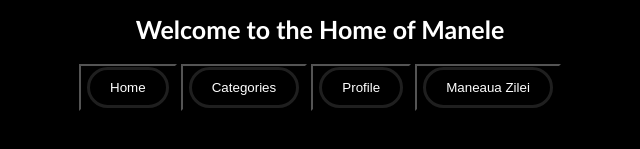
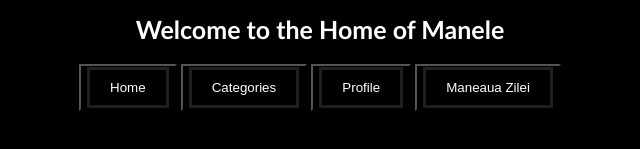
Before and after one commit to chefjamal/ManeleFlix, a plain HTML site: page index.html in a window 1280 px wide. Shown: the part 245-394 px from the top of the page, 320-960 px from the left. Drawn offline with Linux system fonts and the light colour scheme.

Commit message:
Update style-index.css

```diff
--- a/css/style-index.css
+++ b/css/style-index.css
@@ -79,9 +79,7 @@ a:link, a:visited {
   text-align: center;
   text-decoration: none;
   display: inline-block;
-  border-radius: 30px;
   border: 3px solid rgb(31, 31, 31);
-  outline: 0;
 
 }
 
```
